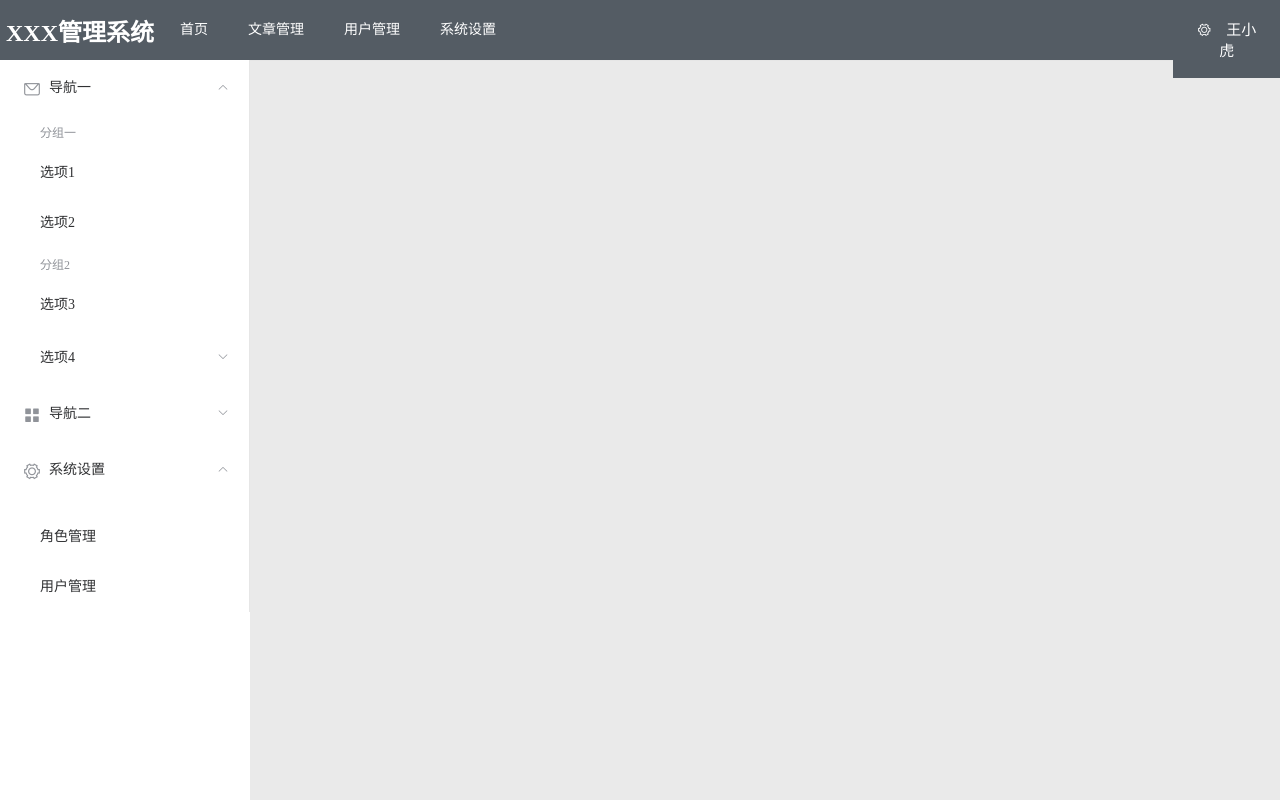
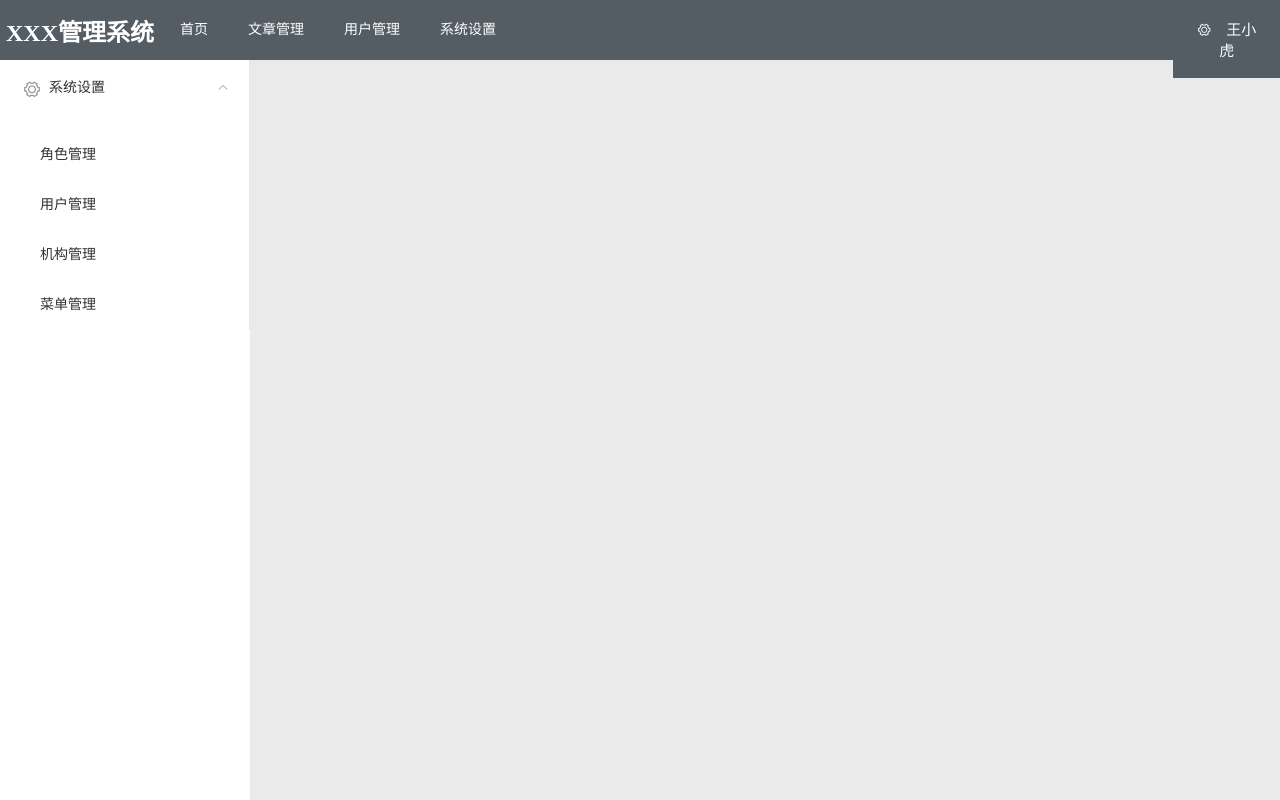
Before and after one commit to chq00788/blog-web, a Vue app: page /user in a window 1280 px wide. Built offline with nearby package versions, Linux system fonts and the light colour scheme; what iview would draw is missing.

Commit message:
菜单跳转功能提交

```diff
--- a/src/pages/user/Index.vue
+++ b/src/pages/user/Index.vue
@@ -31,42 +31,14 @@
     </el-header>
     <el-container style="height: 90%;">
       <el-aside style="width: 250px">
-        <el-menu :default-openeds="['1', '3']">
+        <el-menu :default-openeds="['1']">
           <el-submenu index="1">
-            <template slot="title"><i class="el-icon-message"></i>导航一</template>
-            <el-menu-item-group>
-              <template slot="title">分组一</template>
-              <el-menu-item index="1-1">选项1</el-menu-item>
-              <el-menu-item index="1-2">选项2</el-menu-item>
-            </el-menu-item-group>
-            <el-menu-item-group title="分组2">
-              <el-menu-item index="1-3">选项3</el-menu-item>
-            </el-menu-item-group>
-            <el-submenu index="1-4">
-              <template slot="title">选项4</template>
-              <el-menu-item index="1-4-1">选项4-1</el-menu-item>
-            </el-submenu>
-          </el-submenu>
-          <el-submenu index="2">
-            <template slot="title"><i class="el-icon-menu"></i>导航二</template>
-            <el-menu-item-group>
-              <template slot="title">分组一</template>
-              <el-menu-item index="2-1">选项1</el-menu-item>
-              <el-menu-item index="2-2">选项2</el-menu-item>
-            </el-menu-item-group>
-            <el-menu-item-group title="分组2">
-              <el-menu-item index="2-3">选项3</el-menu-item>
-            </el-menu-item-group>
-            <el-submenu index="2-4">
-              <template slot="title">选项4</template>
-              <el-menu-item index="2-4-1">选项4-1</el-menu-item>
-            </el-submenu>
-          </el-submenu>
-          <el-submenu index="3">
             <template slot="title"><i class="el-icon-setting"></i>系统设置</template>
             <el-menu-item-group>
-              <el-menu-item index="3-1" @click="menuClick('/role')">角色管理</el-menu-item>
-              <el-menu-item index="3-2" @click="menuClick('/user')">用户管理</el-menu-item>
+              <el-menu-item index="1-1" @click="menuClick('/role')">角色管理</el-menu-item>
+              <el-menu-item index="1-2" @click="menuClick('/user')">用户管理</el-menu-item>
+              <el-menu-item index="1-3" @click="menuClick('/org')">机构管理</el-menu-item>
+              <el-menu-item index="1-3" @click="menuClick('/user')">菜单管理</el-menu-item>
             </el-menu-item-group>
           </el-submenu>
         </el-menu>
--- /dev/null
+++ b/src/pages/user/Menu.vue
@@ -0,0 +1,13 @@
+<template>
+    <div>菜单管理</div>
+</template>
+
+<script>
+    export default {
+        name: "Menu"
+    }
+</script>
+
+<style scoped>
+
+</style>
--- /dev/null
+++ b/src/pages/user/Org.vue
@@ -0,0 +1,13 @@
+<template>
+
+</template>
+
+<script>
+    export default {
+        name: "Org"
+    }
+</script>
+
+<style scoped>
+
+</style>
```
Also changed, not shown: src/router/index.js (+6 -2 lines).
